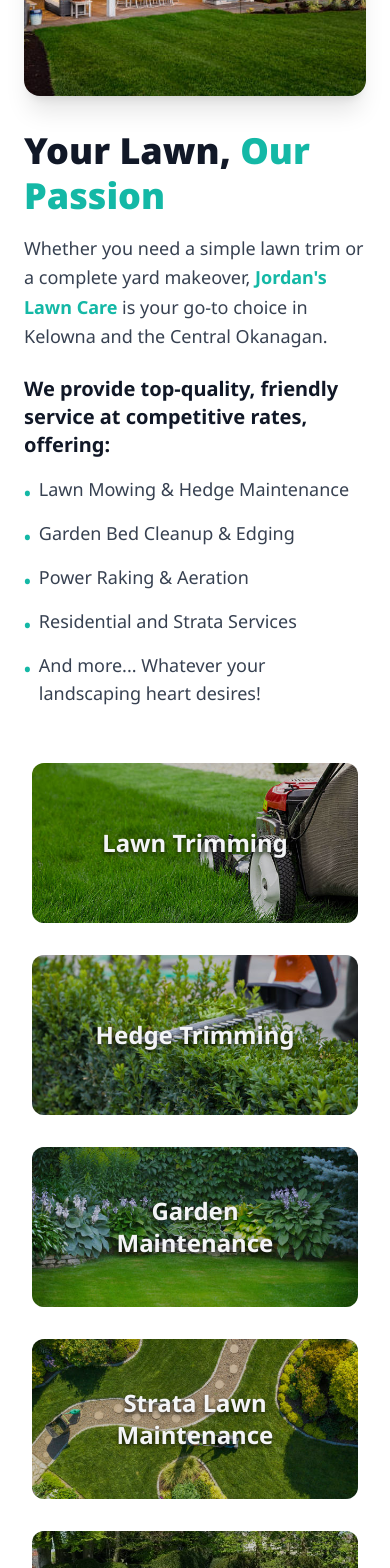
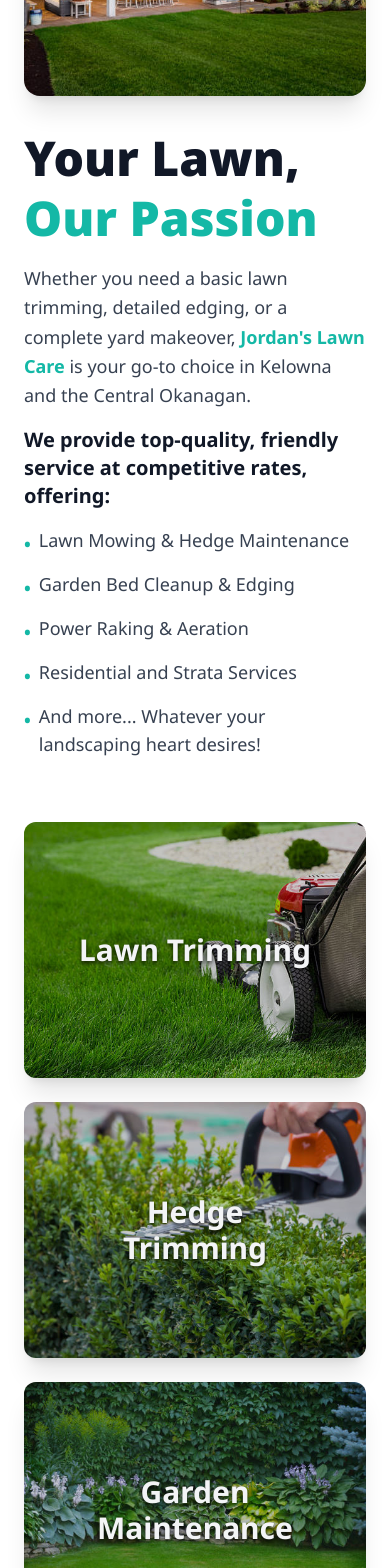
Before and after one commit to jordwan/jordans-lawn-care, a Next.js app: page / in a window 390 px wide. Shown: the part 300-1868 px from the top of the page. Built offline with nearby package versions, Linux system fonts and the light colour scheme.

Commit message:
changing home page, mostly formatting

```diff
--- a/src/components/FourImages.tsx
+++ b/src/components/FourImages.tsx
@@ -64,13 +64,13 @@ export const ImageGrid = () => {
   }, [selectedItem]);
 
   return (
-    <div className="w-full bg-white py-2">
-      <div className="max-w-7xl mx-auto px-8">
-        <div className="grid grid-cols-1 sm:grid-cols-2 md:grid-cols-3 gap-8">
+    <div className="w-full bg-white pt-4 md:pt-20">
+      <div className="max-w-7xl mx-auto px-6">
+        <div className="grid grid-cols-1 sm:grid-cols-2 md:grid-cols-3 gap-6 md:gap-12">
           {GALLERY_ITEMS.map((item, index) => (
             <button
               key={item.title}
-              className="relative group overflow-hidden h-40 sm:h-64 md:h-48 lg:h-64 w-full focus:outline-none focus:ring-2 focus:ring-blue-500 rounded-xl"
+              className="relative group overflow-hidden h-64 sm:h-64 md:h-48 lg:h-64 w-full focus:outline-none focus:ring-2 focus:ring-blue-500 rounded-xl shadow-xl"
               onClick={() => handleImageClick(item)}
               aria-label={`View ${item.title}`}
             >
@@ -79,14 +79,14 @@ export const ImageGrid = () => {
                 alt={item.alt || item.title}
                 fill
                 sizes="(max-width: 640px) 100vw, (max-width: 768px) 50vw, 33vw"
-                className="object-cover object-center transition-transform duration-300 group-hover:scale-105"
+                className="object-cover object-center transition-transform duration-300 group-hover:scale-105 "
                 priority={index < 4}
               />
               {/* Lighter overlay on mobile, darker on desktop hover */}
               <div className="absolute inset-0 bg-black opacity-20 sm:opacity-0 sm:group-hover:opacity-40 transition-opacity duration-300" />
               {/* Always visible title with enhanced text shadow for better readability */}
               <div className="absolute inset-0 flex items-center justify-center">
-                <p className="text-gray-100 text-2xl md:text-3xl font-bold opacity-100 transition-opacity duration-300 text-center px-12 drop-shadow-[0_2px_2px_rgba(0,0,0,0.8)]">
+                <p className="text-gray-100 text-3xl md:text-3xl font-bold opacity-100 transition-opacity duration-300 text-center px-12 drop-shadow-[0_2px_2px_rgba(0,0,0,0.8)]">
                   {item.title}
                 </p>
               </div>
--- a/src/components/HeroSection.tsx
+++ b/src/components/HeroSection.tsx
@@ -21,7 +21,7 @@ const SERVICES = [
 
 const HeroImage = () => {
   return (
-    <div className="relative w-full h-[300px] md:h-[500px] rounded-2xl overflow-hidden shadow-xl">
+    <div className="relative w-full h-[300px] md:h-[400px] rounded-2xl overflow-hidden shadow-xl">
       <Image
         src={homeImage}
         alt="Professional lawn care services in Kelowna"
@@ -36,13 +36,14 @@ const HeroImage = () => {
 
 const HeroContent = () => {
   return (
-    <div className="space-y-6 md:space-y-8 max-w-xl">
+    <div className="space-y-4 md:space-y-6 max-w-xl">
       <div>
-        <h1 className="text-4xl md:text-5xl font-extrabold text-gray-900 leading-tight">
-          Your Lawn, <span className="text-teal-500">Our Passion</span>
+        <h1 className="text-5xl md:text-5xl font-black text-gray-900 leading-tight">
+          Your Lawn,<br></br> <span className="text-teal-500">Our Passion</span>
         </h1>
         <p className="mt-4 text-lg md:text-xl text-gray-700 leading-relaxed">
-          Whether you need a simple lawn trim or a complete yard makeover,{" "}
+          Whether you need a basic lawn trimming, detailed edging, or a complete
+          yard makeover,{" "}
           <span className="text-teal-500 font-bold">
             {CONTACT_INFO.companyName}
           </span>{" "}
--- a/src/components/HeroSection2.tsx
+++ b/src/components/HeroSection2.tsx
@@ -14,7 +14,7 @@ const CONTACT_INFO = {
 
 const HeroImage = () => {
   return (
-    <div className="relative w-full h-[300px] md:h-[500px] rounded-2xl overflow-hidden shadow-xl">
+    <div className="relative w-full h-[300px] md:h-[400px] rounded-2xl overflow-hidden shadow-xl">
       <Image
         src={heroImage}
         alt="Professional lawn care services in Kelowna"
```
